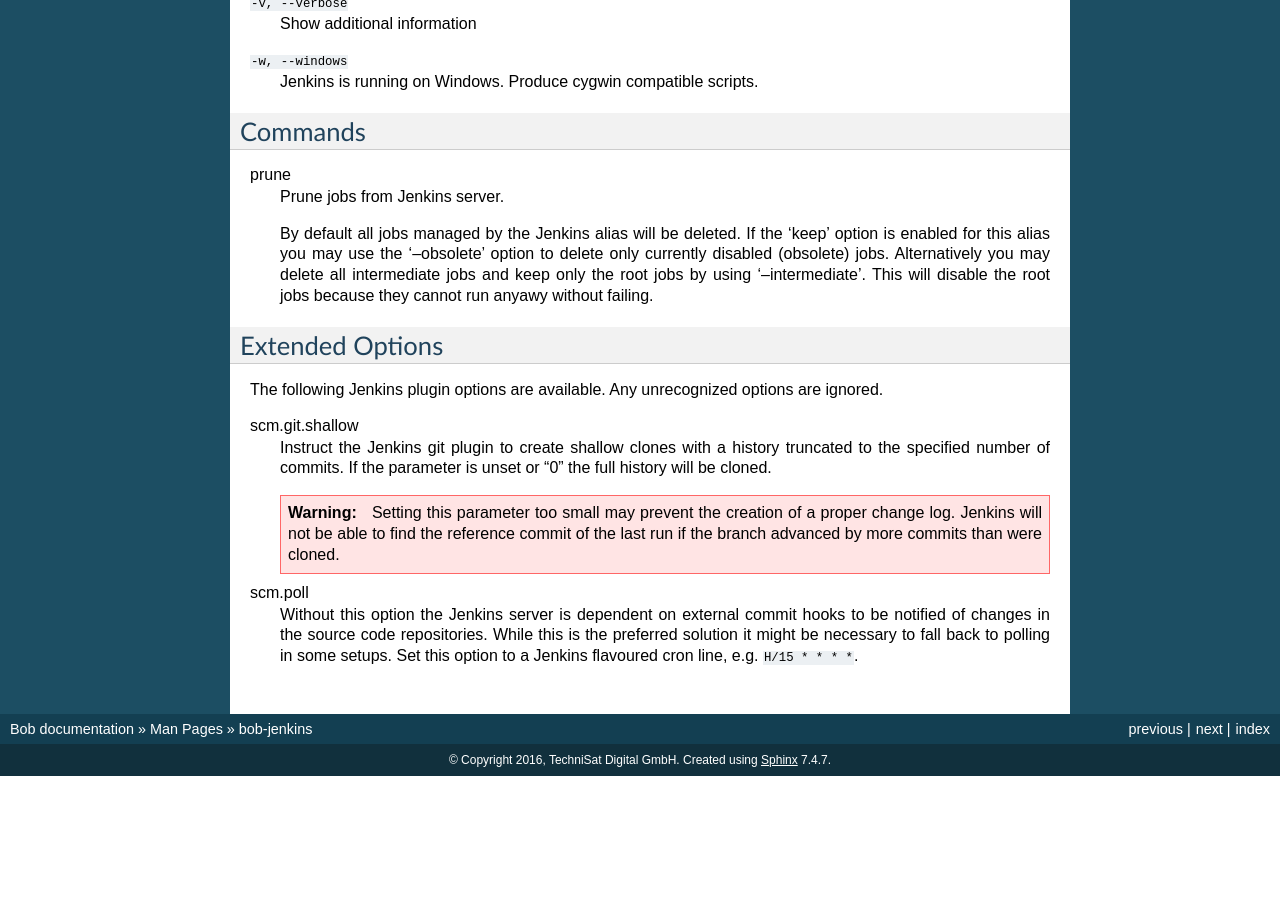
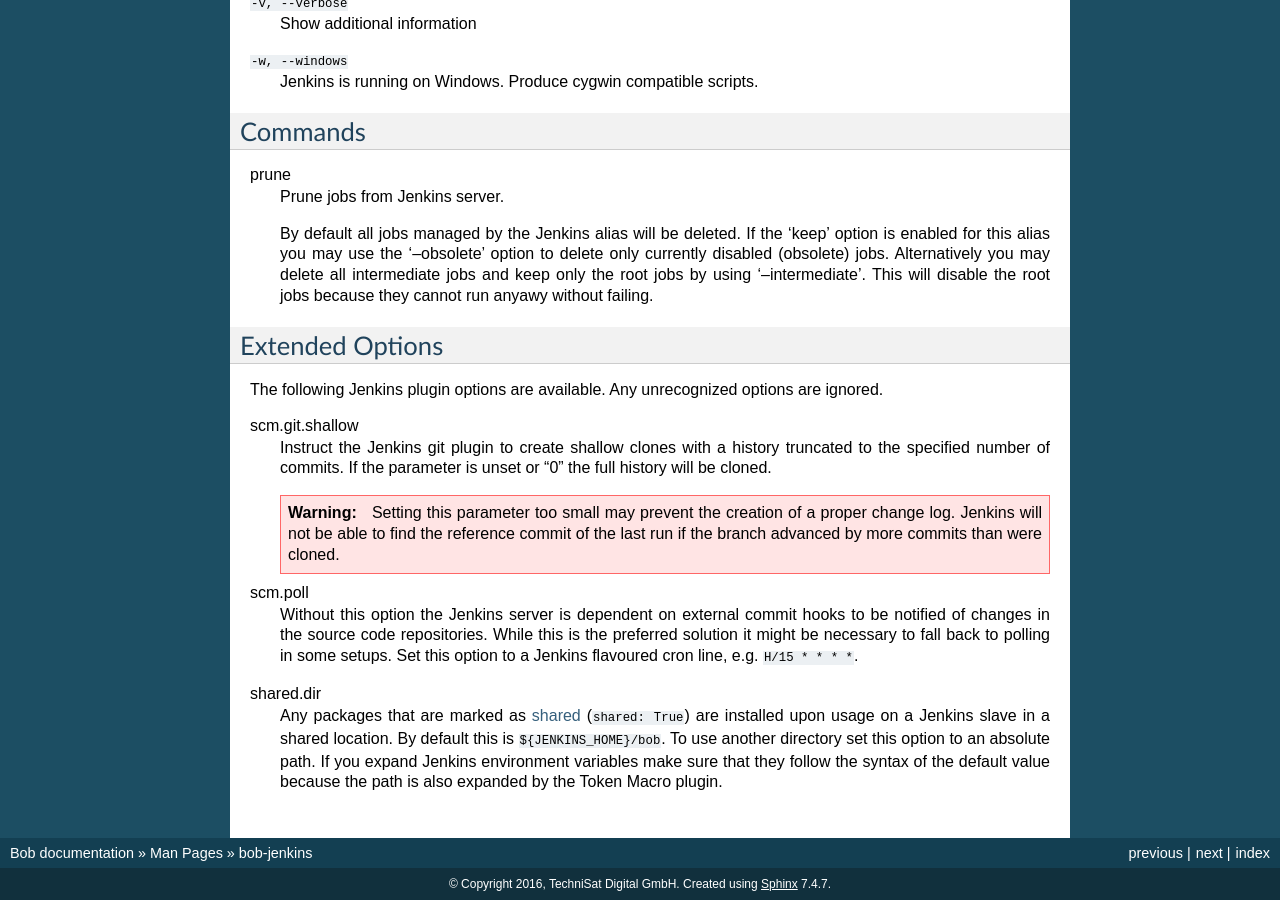
Before and after one commit to BobBuildTool/bob, a Sphinx documentation site: the page built from doc/manpages/bob-jenkins.rst, in a window 1280 px wide and 900 px high, scrolled down 2278 px. Built offline with Sphinx 7.4.7, drawn with Linux system fonts in a browser that asks for light colours; formulas are drawn with MathJax 3; the version number could not be read and is left out; before the commit the page ends 3054 px from its top, so only the background shows below that.

Commit message:
doc: document shared.dir extended Jenkins option

```diff
--- a/doc/manpages/bob-jenkins.rst
+++ b/doc/manpages/bob-jenkins.rst
@@ -169,3 +169,11 @@ scm.poll
     is the preferred solution it might be necessary to fall back to polling in
     some setups. Set this option to a Jenkins flavoured cron line, e.g.
     ``H/15 * * * *``.
+
+shared.dir
+    Any packages that are marked as :ref:`shared <configuration-recipes-shared>`
+    (``shared: True``) are installed upon usage on a Jenkins slave in a shared
+    location. By default this is ``${JENKINS_HOME}/bob``. To use another
+    directory set this option to an absolute path. If you expand Jenkins
+    environment variables make sure that they follow the syntax of the default
+    value because the path is also expanded by the Token Macro plugin.
--- a/doc/manual/configuration.rst
+++ b/doc/manual/configuration.rst
@@ -949,6 +949,8 @@ Recipe attribute which defaults to False. If set to True the recipe is declared
 a root recipe and becomes a top level package. There must be at least one root
 package in a project.
 
+.. _configuration-recipes-shared:
+
 shared
 ~~~~~~
 
```
